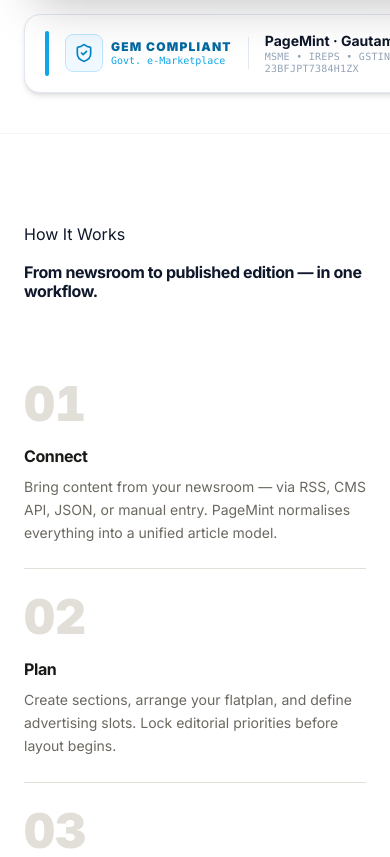
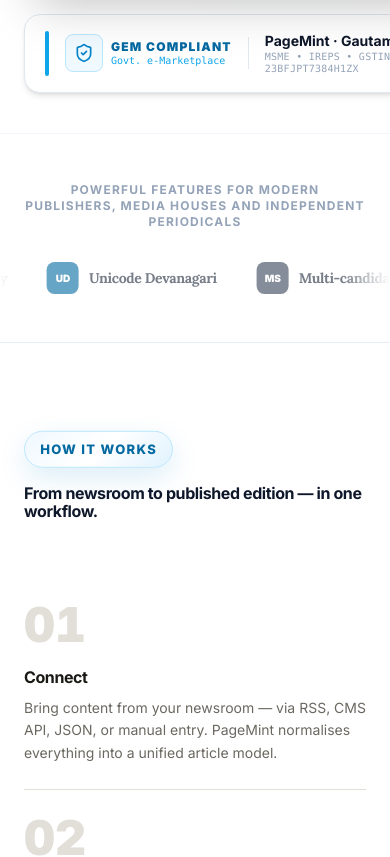
Before and after one commit to gautamenterprisesprojects-eng/LANDINGPAGE-PAGEMINT, a Next.js app: page / in a window 390 px wide. Shown: the part 980-1837 px from the top of the page. Built offline with nearby package versions, Linux system fonts and the light colour scheme.

Commit message:
Move mobile workflow below feature strip

```diff
--- a/app/globals.css
+++ b/app/globals.css
@@ -44,6 +44,60 @@
   /* Layout */
   --container-max: 1320px;
   --container-padding: 1.5rem;
+}
+
+.workflow-badge {
+  position: relative;
+  display: inline-flex;
+  align-items: center;
+  width: fit-content;
+  overflow: hidden;
+  border: 1px solid #bae6fd;
+  border-radius: 9999px;
+  background: linear-gradient(135deg, #f0f9ff 0%, #ffffff 52%, #e0f2fe 100%);
+  color: #0369a1;
+  font-size: 0.8125rem;
+  font-weight: 800;
+  letter-spacing: 0.1em;
+  text-transform: uppercase;
+  padding: 0.45rem 0.95rem;
+  box-shadow: 0 10px 28px rgba(2, 132, 199, 0.14);
+  animation: workflowBadgeFloat 3.6s ease-in-out infinite;
+}
+
+.workflow-badge::after {
+  content: "";
+  position: absolute;
+  inset: 0;
+  width: 45%;
+  transform: translateX(-130%) skewX(-18deg);
+  background: linear-gradient(90deg, transparent, rgba(255, 255, 255, 0.85), transparent);
+  animation: workflowBadgeShine 2.8s ease-in-out infinite;
+}
+
+.dark .workflow-badge {
+  border-color: rgba(56, 189, 248, 0.35);
+  background: linear-gradient(135deg, rgba(14, 165, 233, 0.12), rgba(2, 6, 23, 0.8));
+  color: #7dd3fc;
+  box-shadow: 0 10px 30px rgba(14, 165, 233, 0.12);
+}
+
+@keyframes workflowBadgeFloat {
+  0%, 100% {
+    transform: translateY(0);
+  }
+  50% {
+    transform: translateY(-2px);
+  }
+}
+
+@keyframes workflowBadgeShine {
+  0%, 45% {
+    transform: translateX(-130%) skewX(-18deg);
+  }
+  100% {
+    transform: translateX(230%) skewX(-18deg);
+  }
 }
 
 *, *::before, *::after {
--- a/app/page.tsx
+++ b/app/page.tsx
@@ -26,10 +26,10 @@ export default function HomePage() {
       <Navigation />
       <main>
         <HeroSection />
+        <TrustSection />
         <div className="lg:hidden">
           <WorkflowSection />
         </div>
-        <TrustSection />
         <AutoNewspaperSection />
         <TemplatesShowcaseSection />
         <StudioSection />
--- a/components/marketing/WorkflowSection.tsx
+++ b/components/marketing/WorkflowSection.tsx
@@ -36,7 +36,7 @@ export default function WorkflowSection() {
     <section className="section-padding bg-white dark:bg-slate-950">
       <div className="container-max">
         <div className="max-w-xl mb-14">
-          <p className="section-label mb-4">{t('workflow', 'badge')}</p>
+          <p className="workflow-badge mb-4">{t('workflow', 'badge')}</p>
           <h2 className="section-headline">
             {t('workflow', 'headline')}
           </h2>
```
